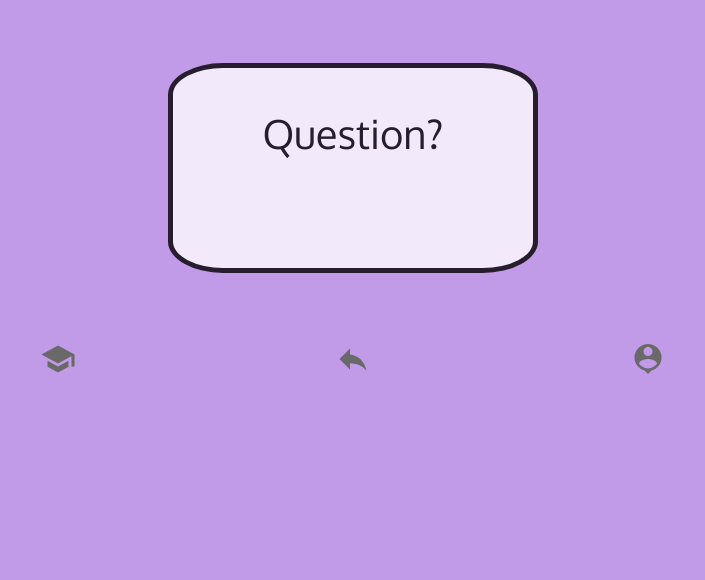
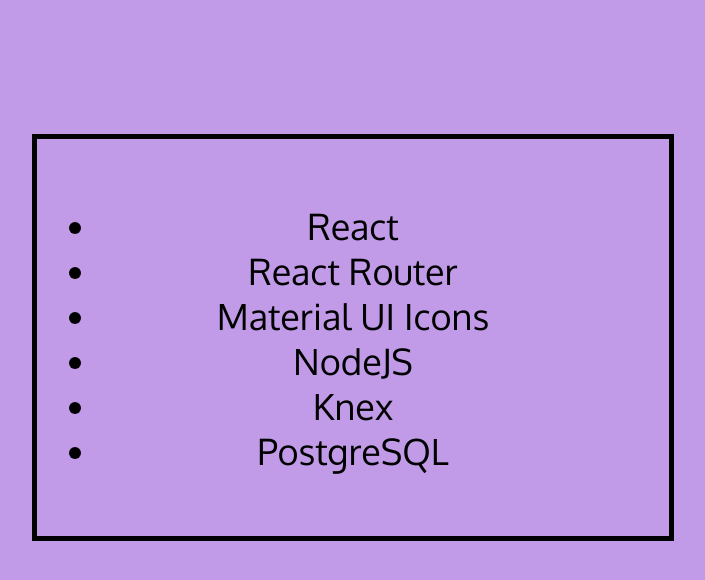
Before and after one commit to jkyletreman/flash_web_app, a React (Create React App) app: page /test in a window 1280 px wide. Shown: the top 580 px of the page, without its empty margins (287-992 px from the left). Built offline with nearby package versions, Linux system fonts and the light colour scheme; a web font is replaced by a local one.

Commit message:
Add About page

```diff
--- a/src/App.js
+++ b/src/App.js
@@ -2,11 +2,12 @@ import React, {Component} from 'react';
 import {BrowserRouter as Router, Route, Link, Redirect, Switch} from 'react-router-dom'
 // import MuiThemeProvider from 'material-ui/styles/MuiThemeProvider';
 
-import Start from './components/js/Start'
-import NavPage from './components/js/NavPage'
-import Train from './components/js/Train'
-import Test from './components/js/Test'
-import Create from './components/js/Create'
+// import Start from './components/js/Start'
+// import NavPage from './components/js/NavPage'
+// import Train from './components/js/Train'
+// import Test from './components/js/Test'
+// import Create from './components/js/Create'
+import About from './components/js/About'
 // import AnimationTest from './components/js/AnimationsTest'
 
 const colors = {
@@ -94,7 +95,7 @@ class App extends Component {
   */
   render() {
     return (<React.Fragment>
-      <Router>
+      {/* <Router>
         <div style={spacing} className="App">
           {!this.state.isRendering ?
           (<Start colors={colors}/>) : (<Switch>
@@ -105,7 +106,8 @@ class App extends Component {
           </Switch>
         )}
         </div>
-      </Router>
+      </Router> */}
+      <About />
     </React.Fragment>)
   }
 }
--- /dev/null
+++ b/src/components/js/About.js
@@ -0,0 +1,30 @@
+import React from 'react'
+
+const style = {
+  padding: '5%',
+  margin: '0 auto',
+  fontSize: '36px',
+  textAlign: 'center',
+  maxWidth: '40%',
+  border: '5px solid black',
+  listStylePosition: 'center'
+}
+
+function About() {
+  return (
+    <React.Fragment >
+      <div style={{paddingTop: '10%'}}>
+      <ul style={style}>
+        <li>React</li>
+        <li>React Router</li>
+        <li>Material UI Icons</li>
+        <li>NodeJS</li>
+        <li>Knex</li>
+        <li>PostgreSQL</li>
+      </ul>
+    </div>
+    </React.Fragment>
+  )
+}
+
+export default About
```
